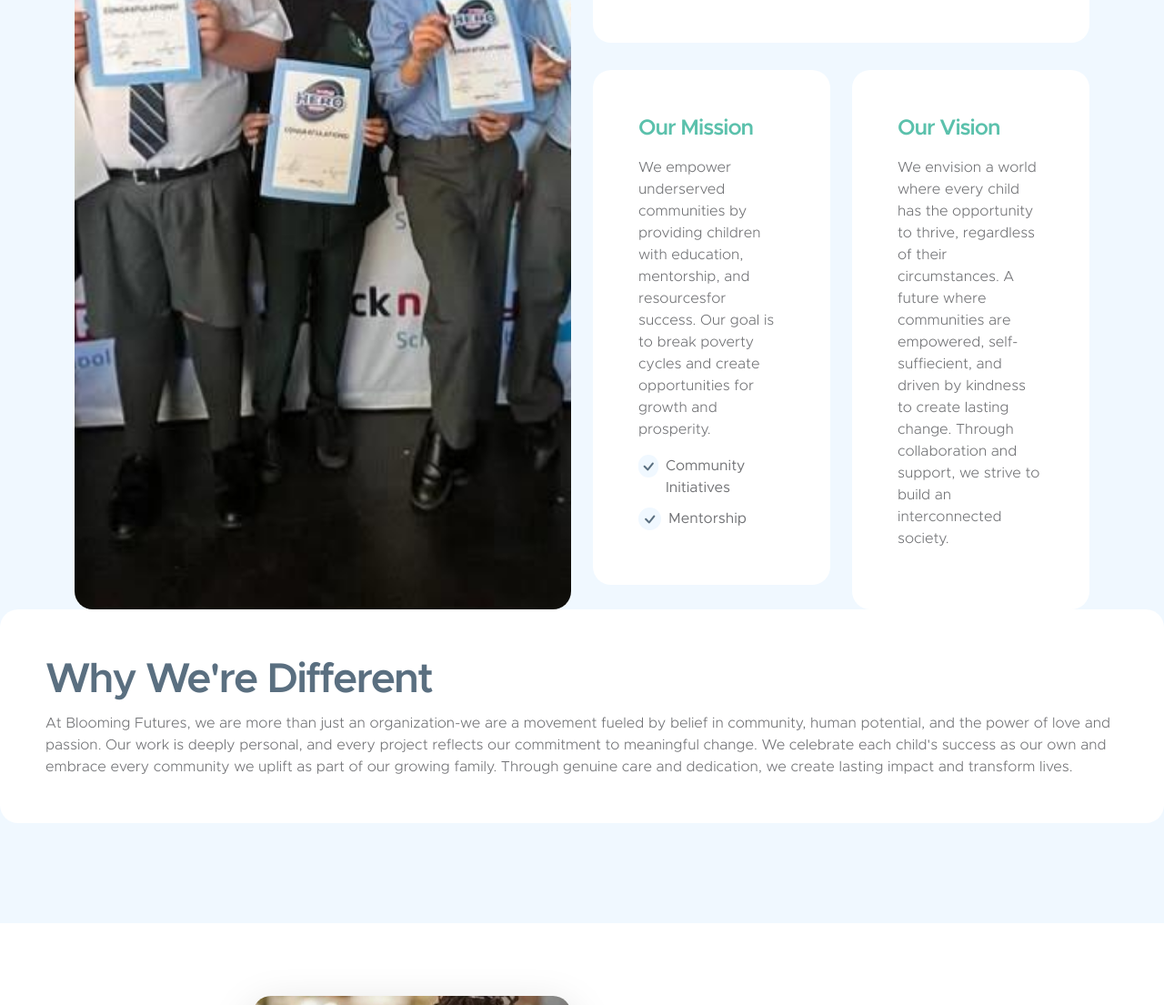
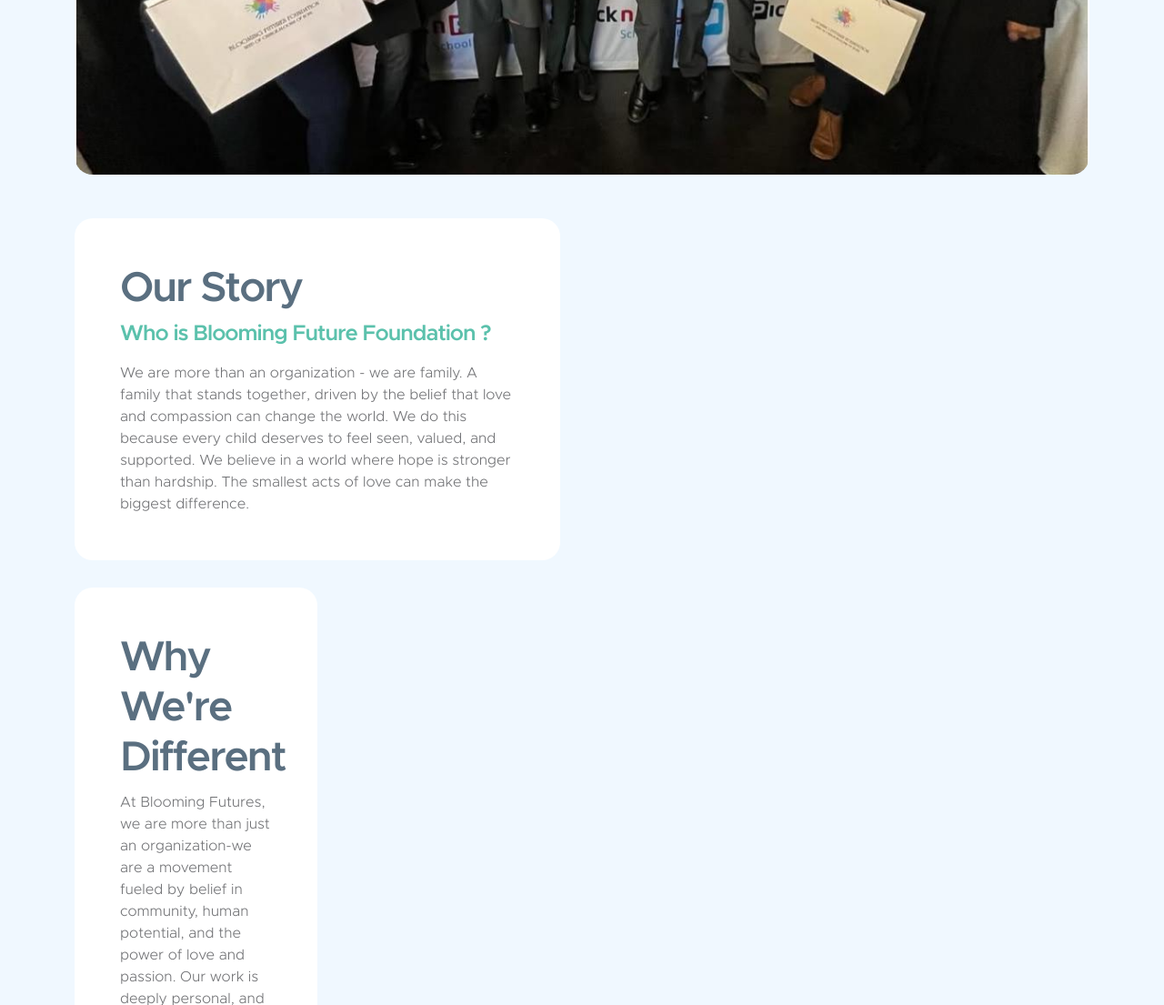
Before and after one commit to Bridgettaki/bloomingfuturefoundation, a plain HTML site: page index.html in a window 1280 px wide. Shown: the part 1952-3057 px from the top of the page at 91% size. Drawn offline with Linux system fonts and the light colour scheme.

Commit message:
Update index.html

```diff
--- a/index.html
+++ b/index.html
@@ -295,11 +295,12 @@
                 <div class="container">
                     <div class="row">
 
-                        <div class="col-lg-6 col-12 mb-5 mb-lg-0">
+                        <div class="col-lg-12 col-12 mb-5 mb-lg-5">
                             <img src="images/bff.jpeg" class="custom-text-box-image img-fluid" alt="">
                         </div>
+                        <div class="row">
 
-                        <div class="col-lg-6 col-12">
+                        <div class="col-lg-6 col-12 col-12">
                             <div class="custom-text-box">
                                 <h2 class="mb-2">Our Story</h2>
 
@@ -307,6 +308,15 @@
 
                                 <p class="mb-0">We are more than an organization - we are family. A family that stands together, driven by the belief that love and compassion can change the world. We do this because every child deserves to feel seen, valued, and supported. We believe in a world where hope is stronger than hardship. The smallest acts of love can make the biggest difference.</p>
                             </div>
+
+                            <div class="col-lg-6 col-md-6 col-12">
+                                        <div class="custom-text-box">
+                                            <h2 class="mb-2">Why We're Different</h2>
+                                            <p class="mb-0">At Blooming Futures, we are more than just an organization-we are a movement fueled by belief in community, human potential, and the power of love and passion.
+                                                Our work is deeply personal, and every project reflects our commitment to meaningful change. We celebrate each child's success as our own and embrace
+                                                every community we uplift as part of our growing family. Through genuine care and dedication, we create lasting impact and transform lives.
+                                            </p>
+                                        </div>
 
                             <div class="row">
                                 <div class="col-lg-6 col-md-6 col-12">
@@ -329,7 +339,7 @@
                                     </div>
                                 </div>
 
-                                <div class="col-lg-6 col-md-6 col-12">
+                                <div class="col-lg-6 col-md-12 col-12">
                                             <div class="custom-text-box mb-lg-0">
                                                 <h5 class="mb-3">Our Vision </h5>
 
@@ -341,14 +351,7 @@
                             </div>
                             </div>
                     </div>
-                                    <div class="col-lg-14 col-12">
-                                        <div class="custom-text-box">
-                                            <h2 class="mb-2">Why We're Different</h2>
-                                            <p class="mb-0">At Blooming Futures, we are more than just an organization-we are a movement fueled by belief in community, human potential, and the power of love and passion.
-                                                Our work is deeply personal, and every project reflects our commitment to meaningful change. We celebrate each child's success as our own and embrace
-                                                every community we uplift as part of our growing family. Through genuine care and dedication, we create lasting impact and transform lives.
-                                            </p>
-                                        </div>
+
                                 </div>
                             </div>
                         </div>
```
